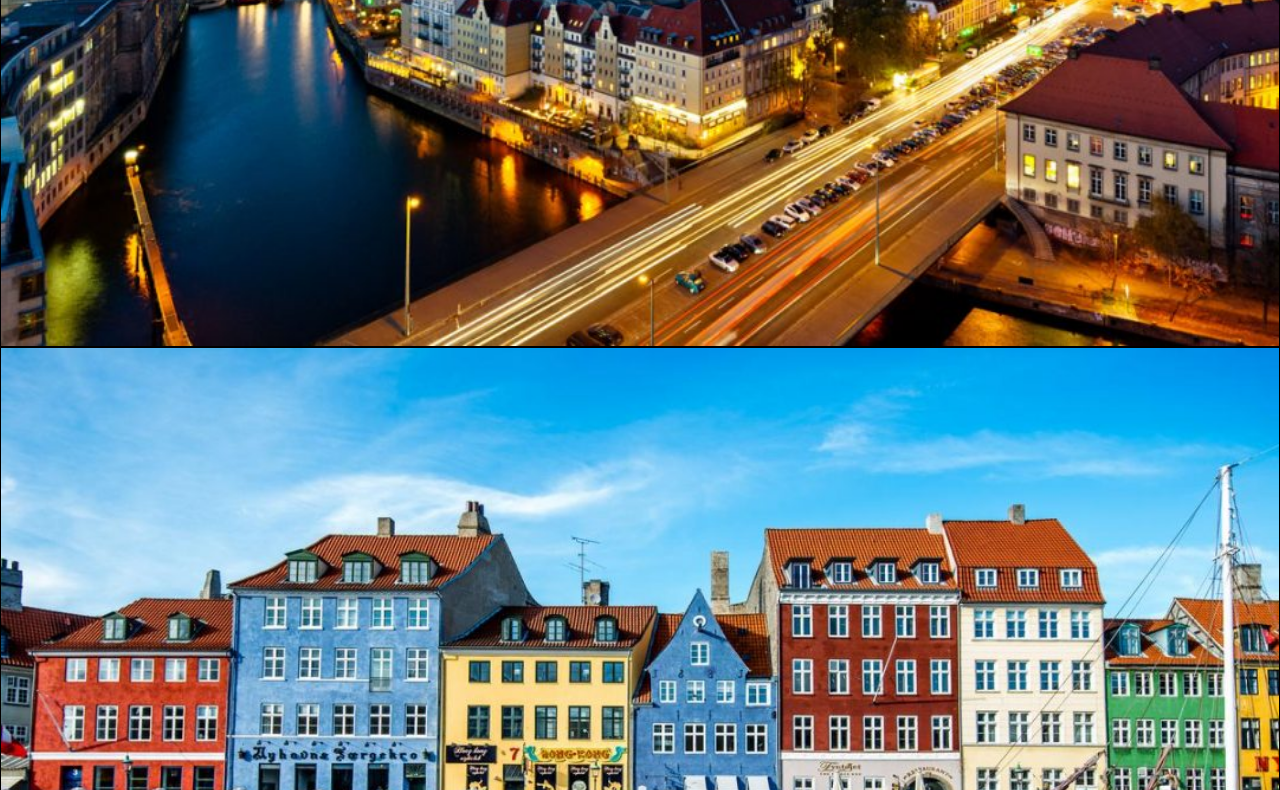
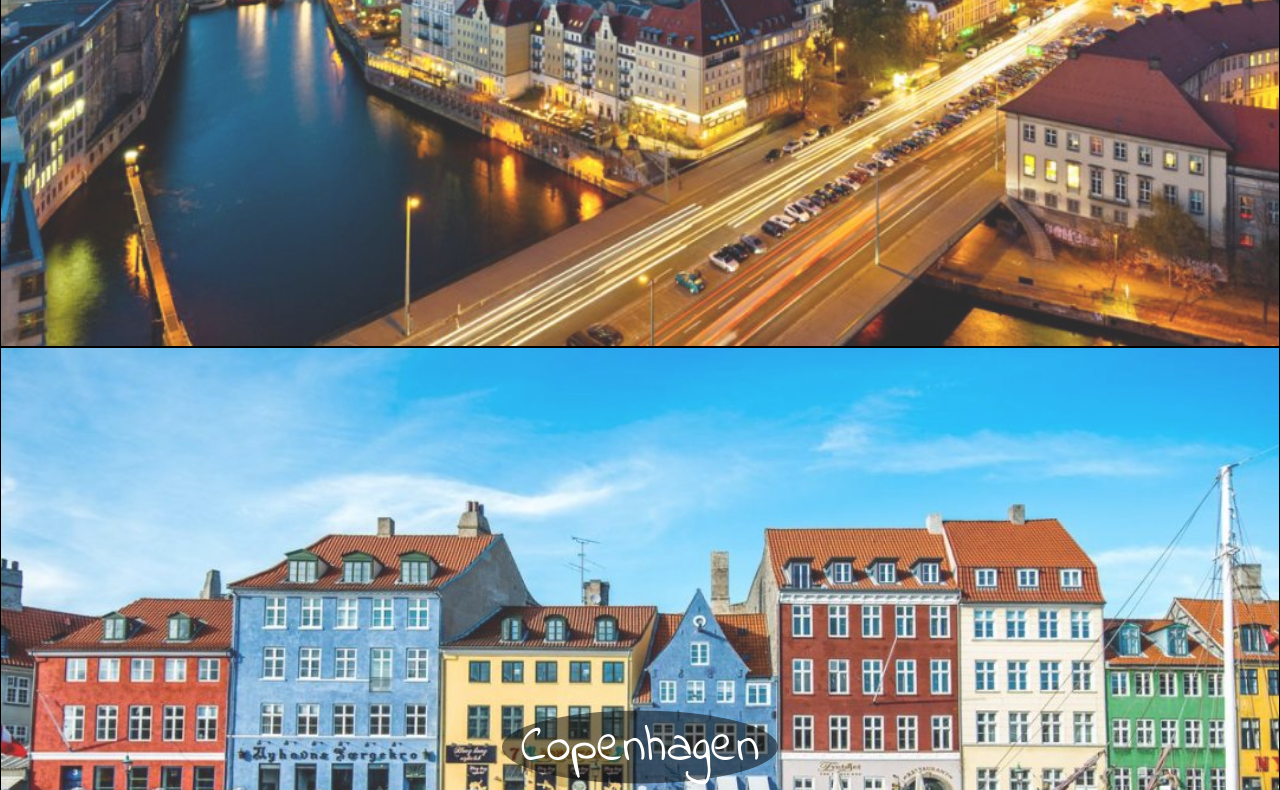
Before and after one commit to Mathias87G/htmlcss-airbnb, a plain HTML site: page index.html in a window 1280 px wide. Shown: the part 453-1243 px from the top of the page. Drawn offline with Linux system fonts and the light colour scheme.

Commit message:
Aggiunti overlay agli sfondi e nomi delle città con bgc scuro e border radius

```diff
--- a/css/style.css
+++ b/css/style.css
@@ -15,6 +15,12 @@
   position: relative;
 }
 
+.overlay {
+  height: 100%;
+  width: 100%;
+  background-color: rgba(255, 255, 255, 0.17);
+}
+
 .first {
   background-image: url("../img/Berlino.jpg");
 }
@@ -26,3 +32,15 @@
 .third {
   background-image: url("../img/Stoccolma.jpg");
 }
+
+.destination {
+  color: white;
+  font-family: 'Indie Flower', sans-serif;
+  font-size: 50px;
+  position: absolute;
+  top: 50%;
+  left: 50%;
+  transform: translate(-50%, -50%);
+  background-color: rgba(0, 0, 0, 0.5);
+  border-radius: 50%;
+}
--- a/index.html
+++ b/index.html
@@ -10,26 +10,18 @@
   <body>
     <main>
       <div class="container">
-
-
         <div class="first panorama">
-          <span class="destination">Berlino</span>
-
-
-
+          <div class="overlay"></div>
+          <span class="destination">&nbsp;Berlino&nbsp;</span>
         </div>
-
         <div class="second panorama">
-
-
+          <div class="overlay"></div>
+          <span class="destination">&nbsp;Copenhagen&nbsp;</span>
         </div>
-
         <div class="third panorama">
-
-
+          <div class="overlay"></div>
+          <span class="destination">&nbsp;Stoccolma&nbsp;</span>
         </div>
-
-
       </div>
     </main>
 
```
